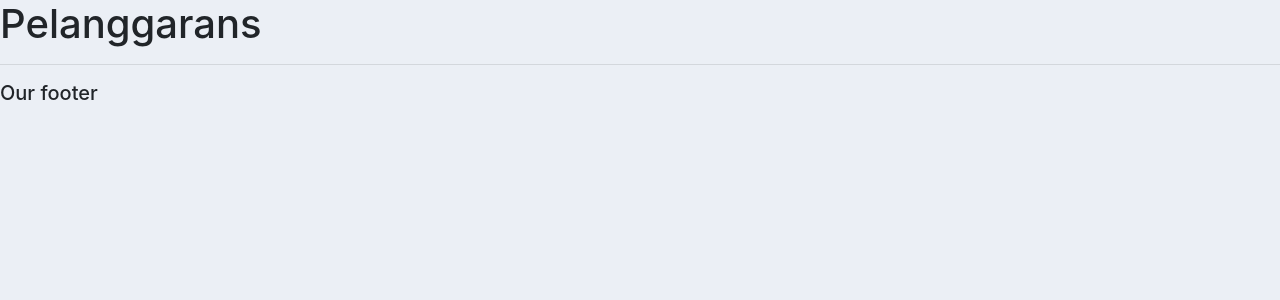
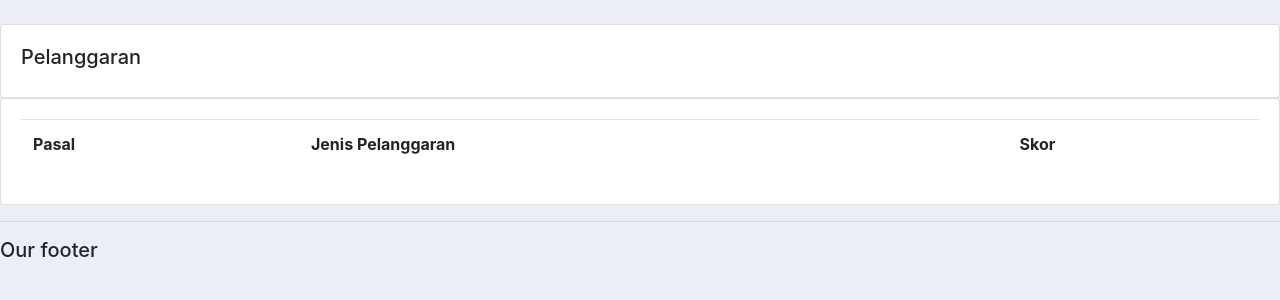
Before and after one commit to deocoding/skopel, a Django app: page /pelanggarans/ in a window 1280 px wide. Shown: the part 56-356 px from the top of the page. Run offline with Django 3.2, Linux system fonts and the light colour scheme; lists and menus that the app fills with data are empty; some libraries are stand-ins or nearby versions.

Commit message:
dari: Laptop
edit pelanggarans.html

```diff
--- a/skor/templates/skor/pelanggarans.html
+++ b/skor/templates/skor/pelanggarans.html
@@ -1,5 +1,24 @@
 {% extends 'skor/base.html' %}
 
 {% block content %}
-    <h1>Pelanggarans</h1>
+<br>
+
+<div class="row">
+    <div class="col-md">
+        <div class="card card-body">
+            <h5>Pelanggaran</h5>
+        </div>
+        <div class="card card-body">
+            <table class="table">
+                <tr>
+                    <th>Pasal</th>
+                    <th>Jenis Pelanggaran</th>
+                    <th>Skor</th>
+                </tr>
+
+            </table>
+        </div>
+    </div>
+
+</div>
 {% endblock %}
```
